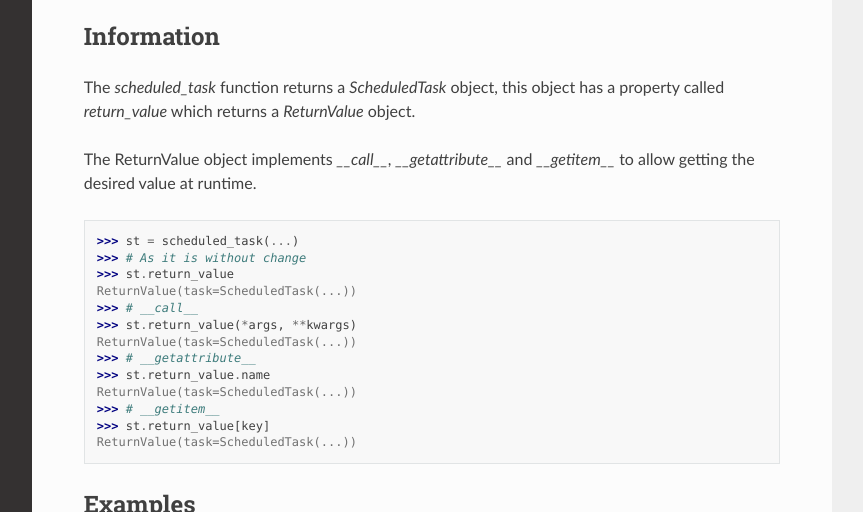
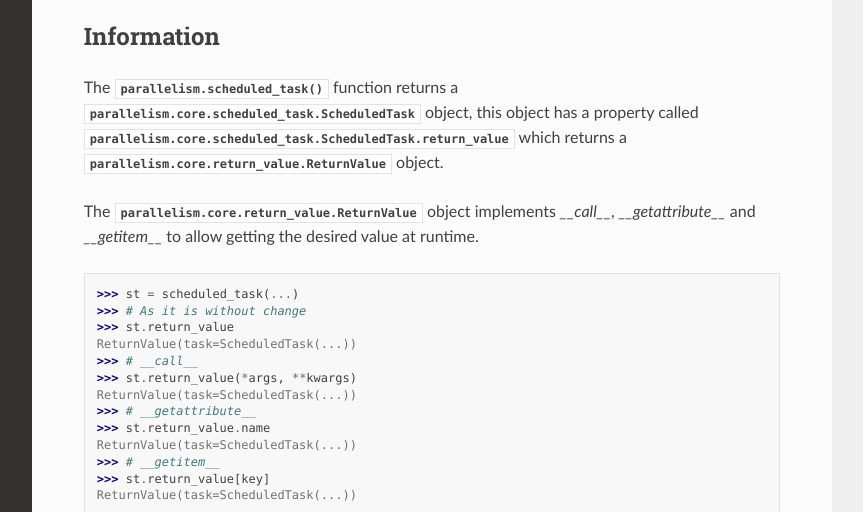
Before and after one commit to idanhazan/parallelism, a Sphinx documentation site: the page built from docs/api_reference/scheduled_task.rst, in a window 1280 px wide and 900 px high, cut to the strip 388-900 px from the top of the window. Shown: the whole strip, without its empty margins (268-1131 px from the left). Built offline with Sphinx 7.4.7 and the Read the Docs theme 2.0.0, drawn with Linux system fonts in a browser that asks for light colours.

Commit message:
Update scheduled_task.rst

```diff
--- a/docs/api_reference/scheduled_task.rst
+++ b/docs/api_reference/scheduled_task.rst
@@ -8,11 +8,12 @@ Scheduled Task
 Information
 -----------
 
-The `scheduled_task` function returns a `ScheduledTask` object,
-this object has a property called `return_value` which returns a `ReturnValue` object.
+The :py:func:`parallelism.scheduled_task` function returns a :py:class:`parallelism.core.scheduled_task.ScheduledTask` object,
+this object has a property called :py:attr:`parallelism.core.scheduled_task.ScheduledTask.return_value`
+which returns a :py:class:`parallelism.core.return_value.ReturnValue` object.
 
-The ReturnValue object implements `__call__`, `__getattribute__` and `__getitem__`
-to allow getting the desired value at runtime.
+The :py:class:`parallelism.core.return_value.ReturnValue` object implements
+`__call__`, `__getattribute__` and `__getitem__` to allow getting the desired value at runtime.
 
 >>> st = scheduled_task(...)
 >>> # As it is without change
```
